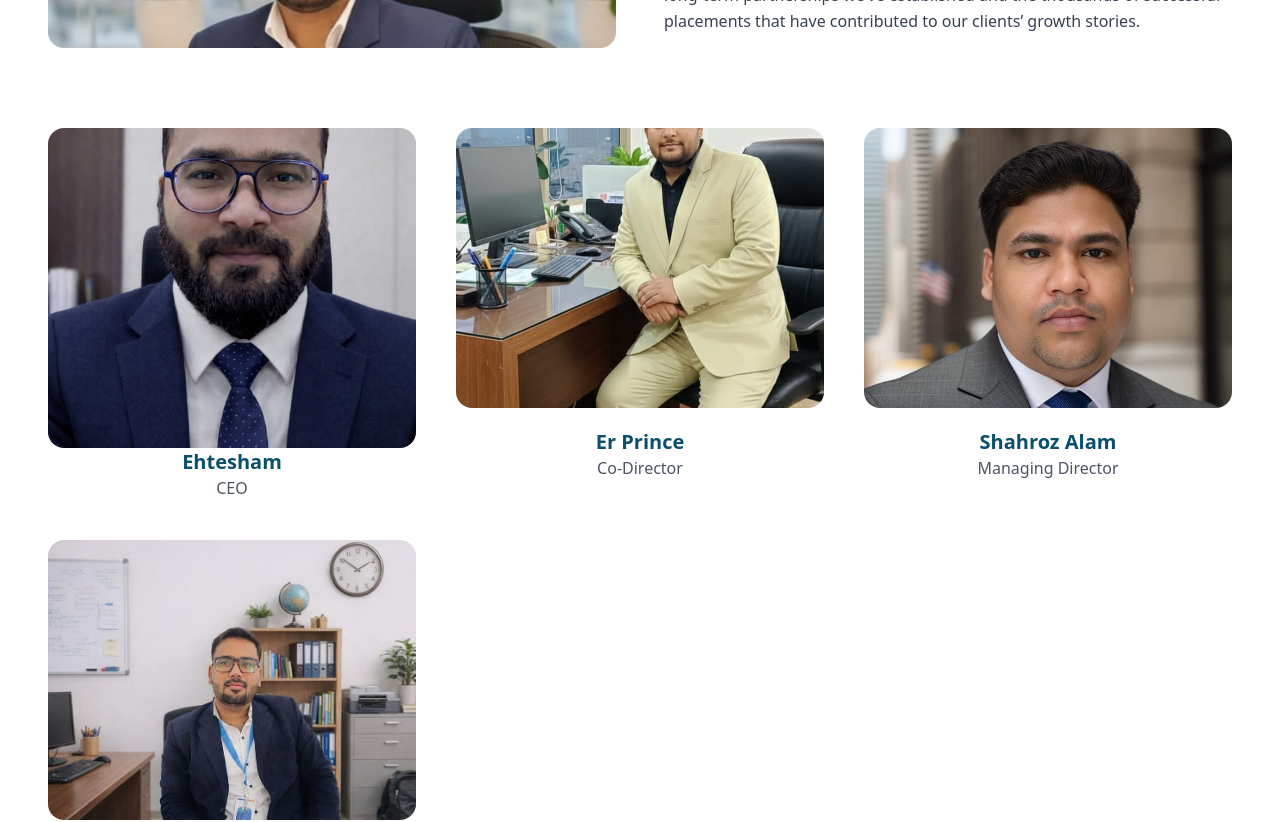
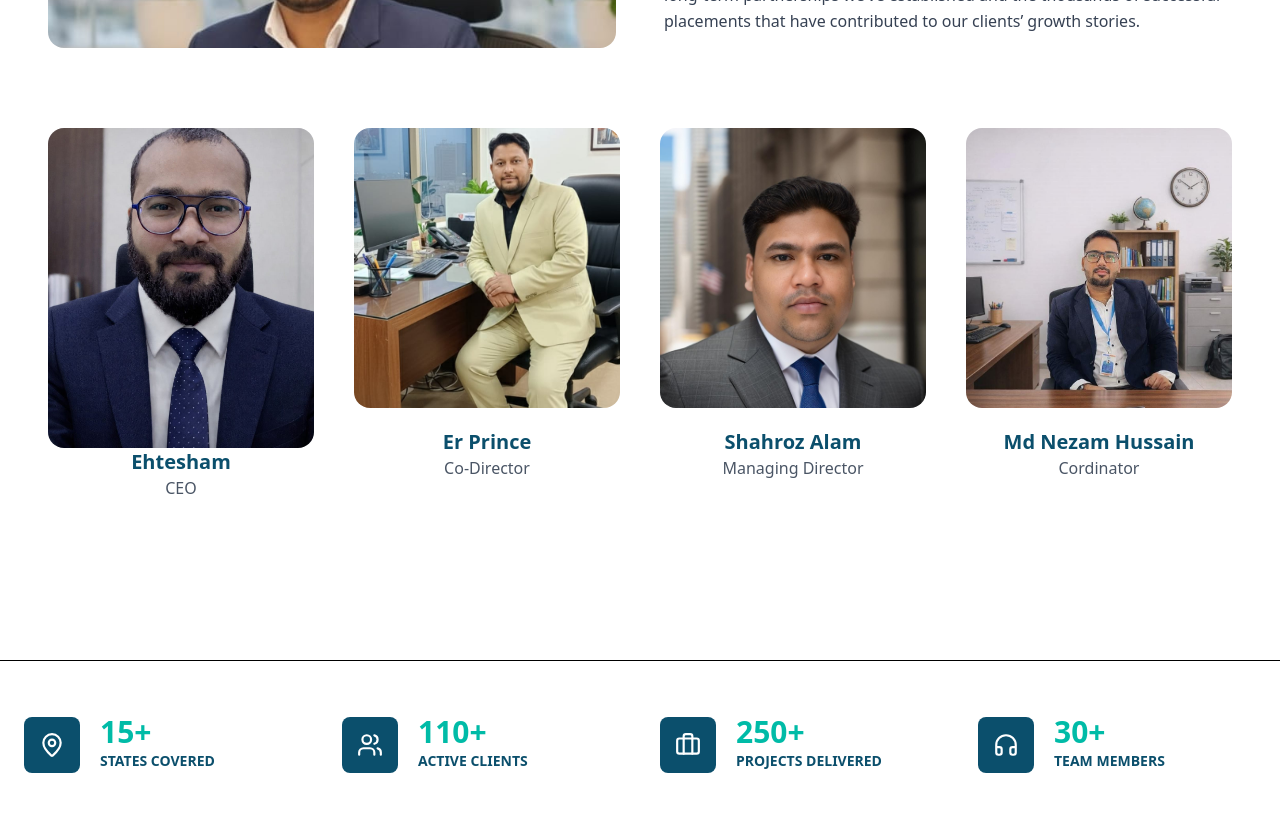
Before and after one commit to Shad-dil/mh-global, a Next.js app: page / in a window 1280 px wide. Shown: the part 8940-9762 px from the top of the page. Built offline with nearby package versions, Linux system fonts and the light colour scheme.

Commit message:
adding team member

```diff
--- a/app/_components/Leadership.tsx
+++ b/app/_components/Leadership.tsx
@@ -46,7 +46,7 @@
         </div>
 
         {/* ================= ROW 2 ================= */}
-        <div className="grid sm:grid-cols-2 md:grid-cols-3 gap-10">
+        <div className="grid sm:grid-cols-2 md:grid-cols-4 gap-10">
           {/* Card 1 */}
           <div className="text-center">
             <div className="relative w-full h-[320px] rounded-2xl overflow-hidden bg-gray-100">
```
